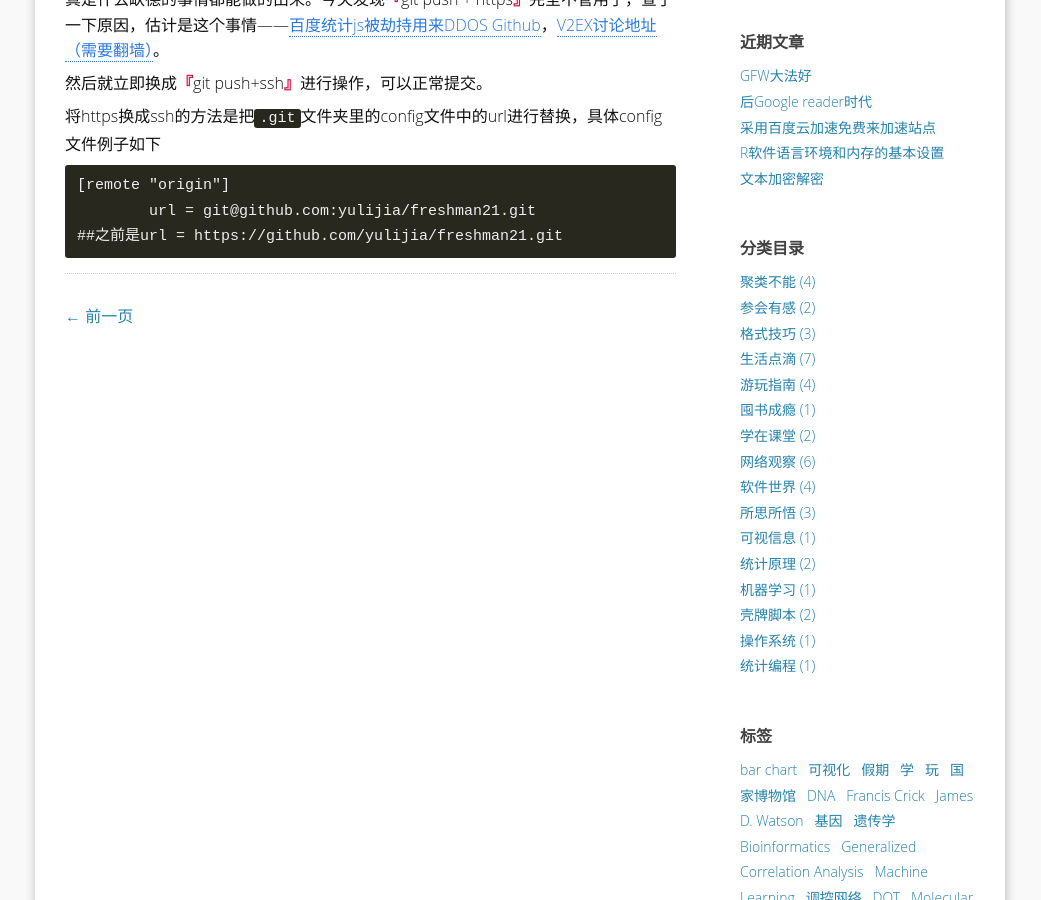
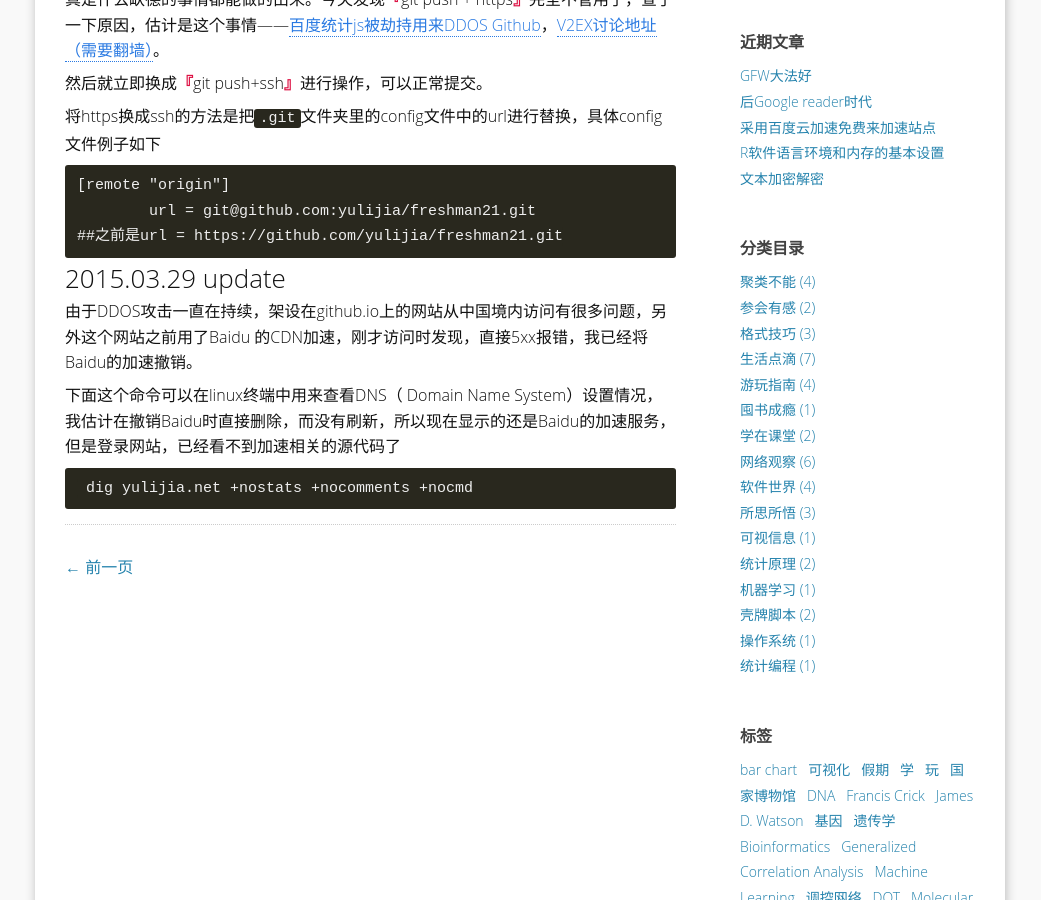
Before and after one commit to yulijia/cn, a Jekyll site: the page built from _posts/2015-03-27-GFW-is-evil.md, in a window 1280 px wide and 900 px high, scrolled down 334 px. Shown: the whole window, without its empty margins (120-1161 px from the left). Built offline with Jekyll 4.4.1, drawn with Linux system fonts in a browser that asks for light colours; some web fonts are replaced; comment, search, counter and statistics services are not loaded.

Commit message:
update article

```diff
--- a/_posts/2015-03-27-GFW-is-evil.md
+++ b/_posts/2015-03-27-GFW-is-evil.md
@@ -22,3 +22,12 @@ tags:
         url = git@github.com:yulijia/freshman21.git
 ##之前是url = https://github.com/yulijia/freshman21.git
 ~~~
+
+### 2015.03.29 update
+
+由于DDOS攻击一直在持续，架设在github.io上的网站从中国境内访问有很多问题，另外这个网站之前用了Baidu 的CDN加速，刚才访问时发现，直接5xx报错，我已经将Baidu的加速撤销。
+
+下面这个命令可以在linux终端中用来查看DNS（ Domain Name System）设置情况，我估计在撤销Baidu时直接删除，而没有刷新，所以现在显示的还是Baidu的加速服务，但是登录网站，已经看不到加速相关的源代码了
+~~~
+ dig yulijia.net +nostats +nocomments +nocmd
+~~~
```
